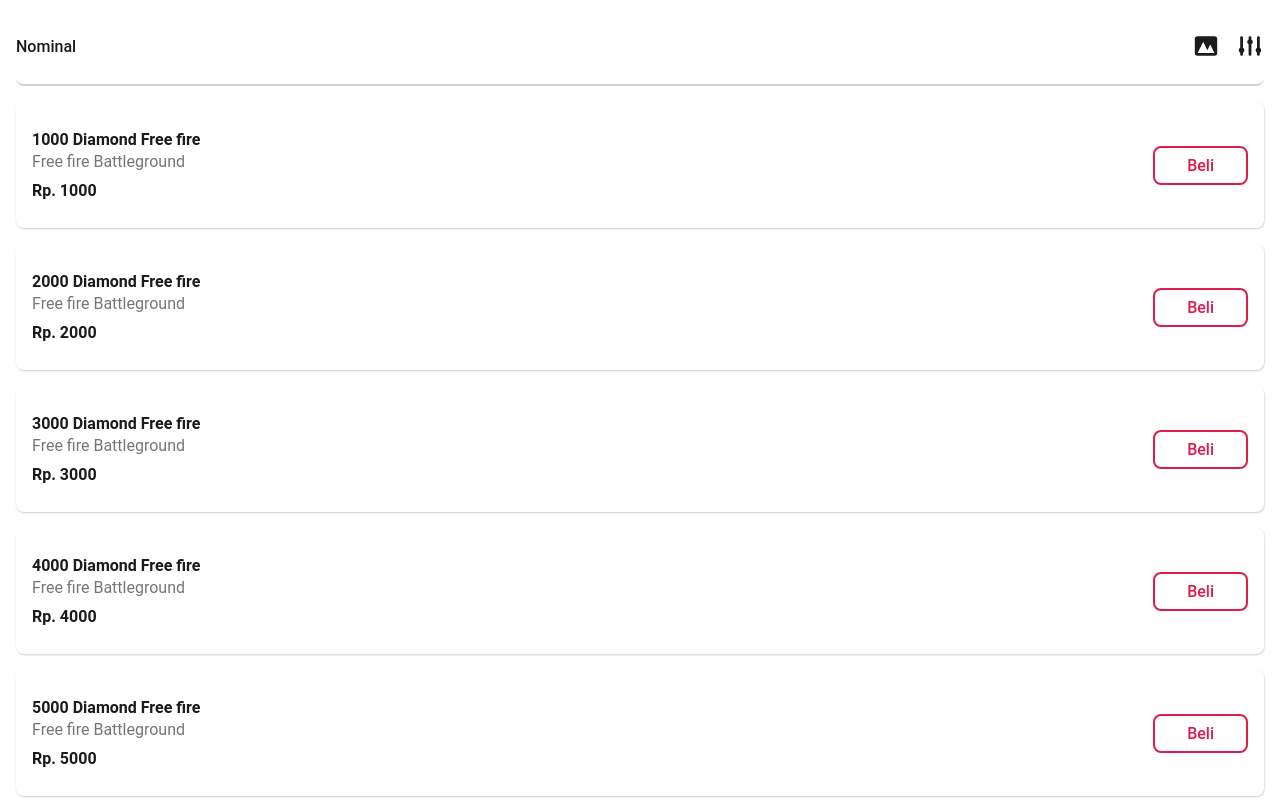
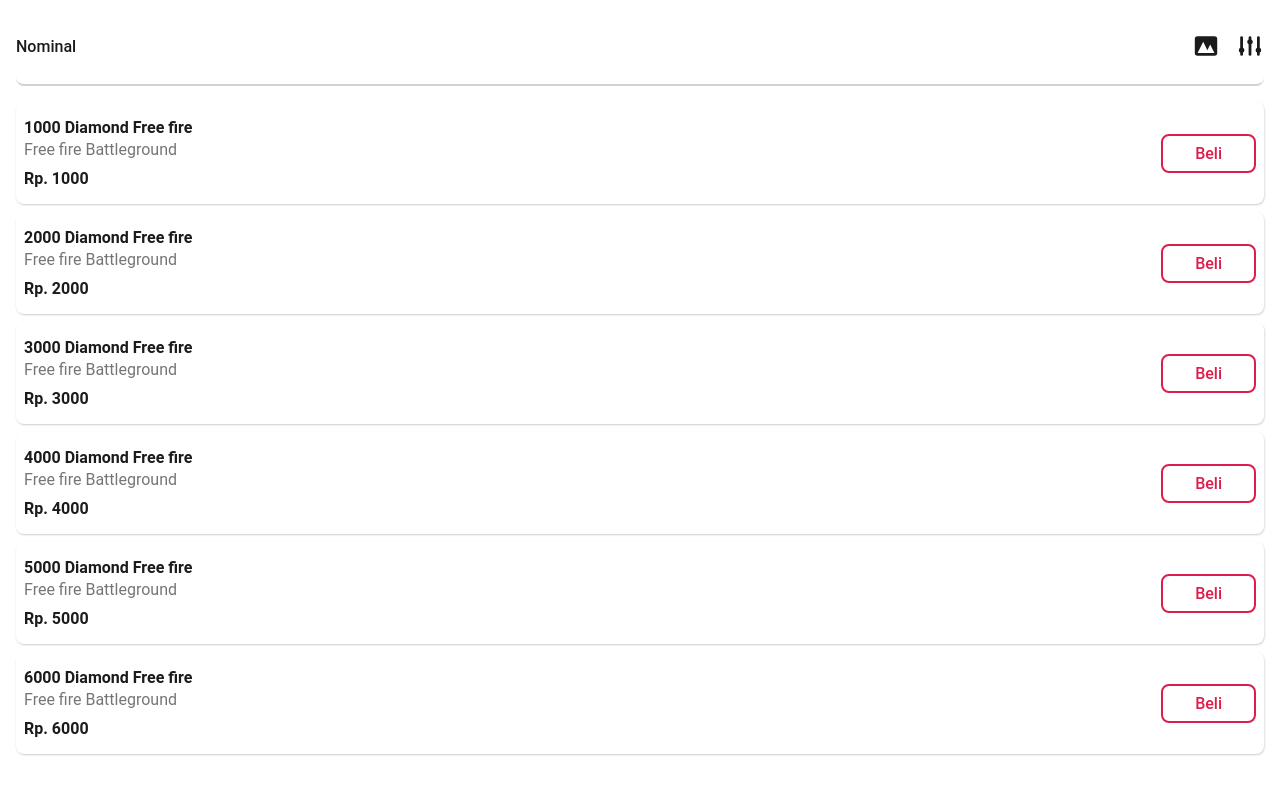
Before and after one commit to wardydev/payon-feature, a website: page index.html in a window 1280 px wide. Shown: the top 800 px of the page. Drawn offline with Linux system fonts and the light colour scheme.

Commit message:
revisi 4

```diff
--- a/scss/main.scss
+++ b/scss/main.scss
@@ -77,8 +77,8 @@
                 align-items: center;
                 justify-content: space-between;
                 // background-color: red;
-                padding: 1.75rem 1rem;
-                margin-bottom: 1rem;
+                padding: 1rem 0.5rem;
+                margin-bottom: 0.5rem;
                 border-radius: 0.5rem;
                 box-shadow: 0.5px 1px 2px rgba($color: #000000, $alpha: 0.2);
 
```
Also changed, not shown: assets/css/main.css.
